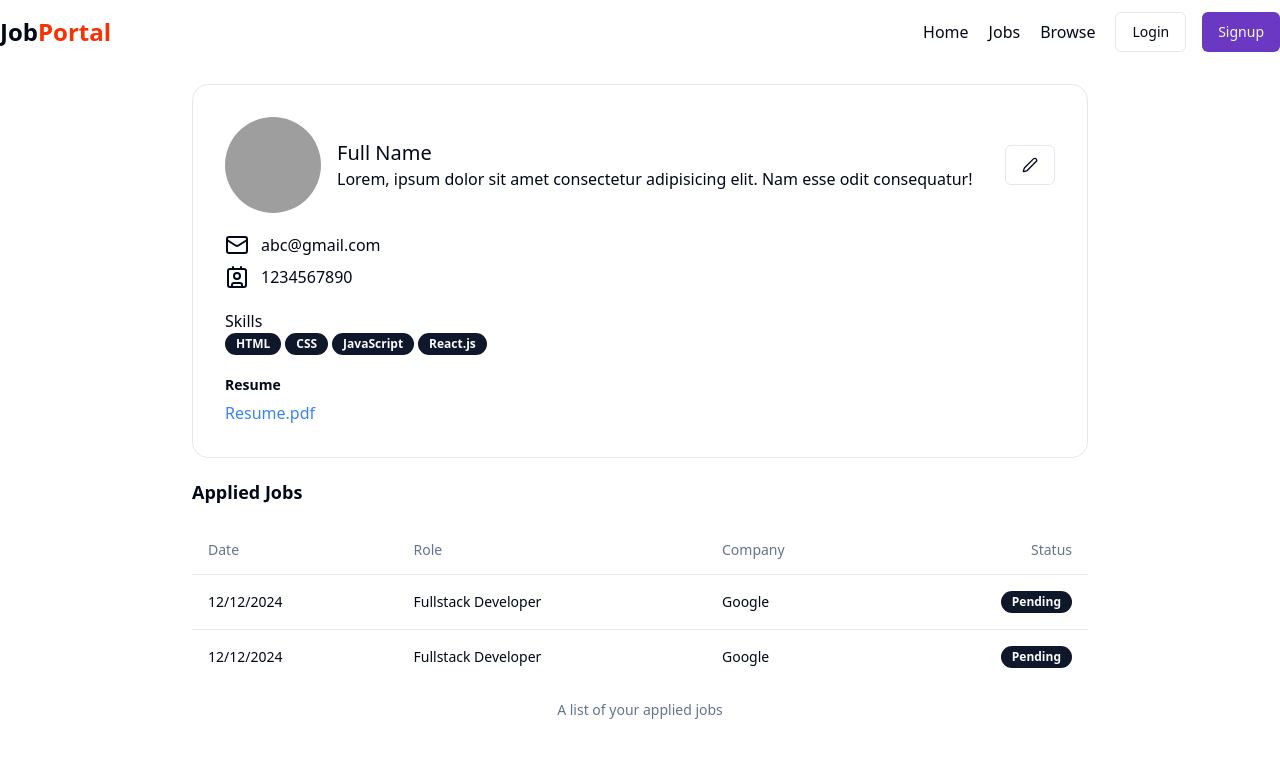
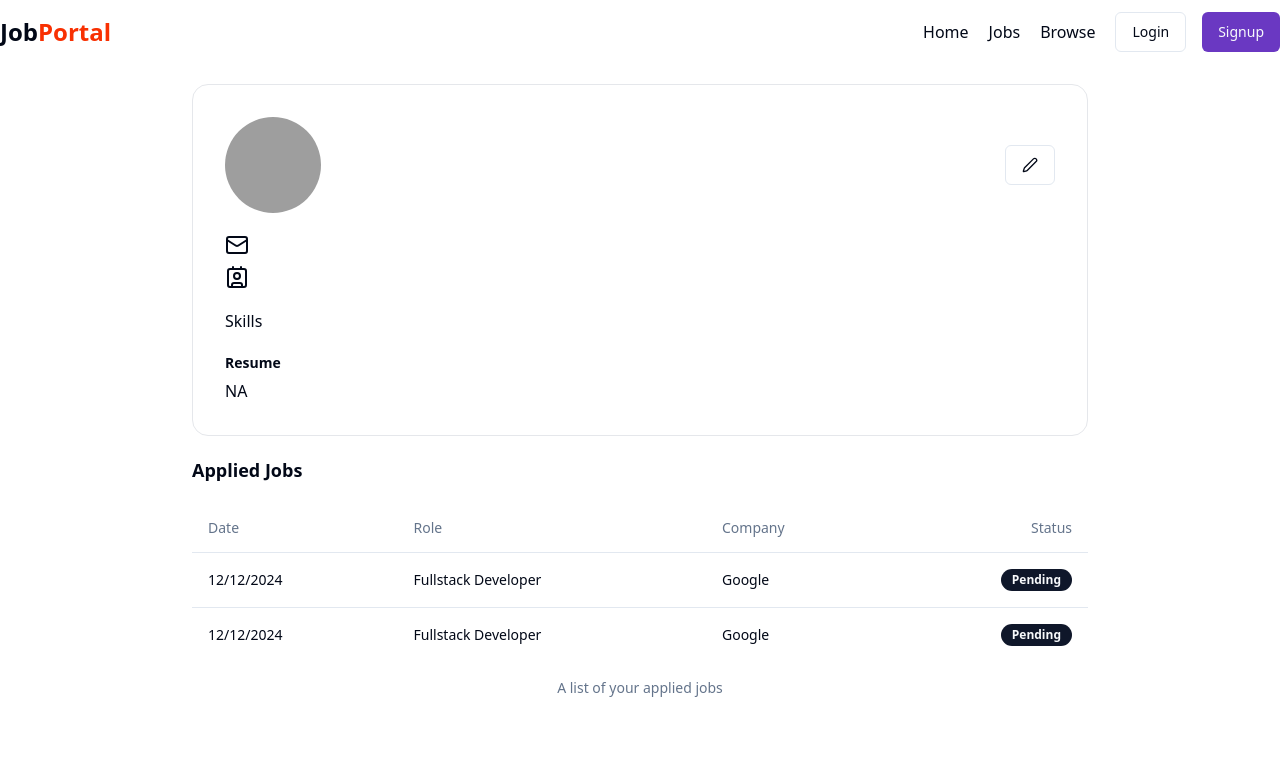
Before and after one commit to AniketJas/job-portal, a React (Vite) app in the folder client/: page /profile in a window 1280 px wide. Shown: the top 758 px of the page. Built offline with nearby package versions, Linux system fonts and the light colour scheme; grey boxes are pictures that could not be loaded.

Commit message:
Porfile page dynamic working

```diff
--- a/client/src/components/Profile.jsx
+++ b/client/src/components/Profile.jsx
@@ -7,13 +7,12 @@ import { Label } from './ui/label'
 import AppliedJobTable from './AppliedJobTable'
 import { useState } from 'react'
 import UpdateProfileDialog from './UpdateProfileDialog'
-
-const skills = ["HTML", "CSS", "JavaScript", "React.js"]
-const isResume = true
+import { useSelector } from 'react-redux'
 
 const Profile = () => {
 
 	const [open, setOpen] = useState(false);
+	const { user } = useSelector(store => store.auth)
 
 	return (
 		<div>
@@ -25,8 +24,8 @@ const Profile = () => {
 							<AvatarImage src="https://github.com/shadcn.png" alt="profile" />
 						</Avatar>
 						<div>
-							<h1 className='font-medium text-xl'>Full Name</h1>
-							<p>Lorem, ipsum dolor sit amet consectetur adipisicing elit. Nam esse odit consequatur!</p>
+							<h1 className='font-medium text-xl'>{user?.fullname}</h1>
+							<p>{user?.profile?.bio}</p>
 						</div>
 					</div>
 					<Button onClick={() => setOpen(true)} className="text-right" variant="outline"><Pen /></Button>
@@ -34,19 +33,19 @@ const Profile = () => {
 				<div className='my-5'>
 					<div className='flex items-center gap-3 my-2'>
 						<Mail />
-						<span>abc@gmail.com</span>
+						<span>{user?.email}</span>
 					</div>
 					<div className='flex items-center gap-3 my-2'>
 						<Contact />
-						<span>1234567890</span>
+						<span>{user?.phoneNumber}</span>
 					</div>
 				</div>
 				<div className='my-5'>
 					<h1>Skills</h1>
 					<div className='flex items-center gap-1'>
 						{
-							skills.length !== 0 ?
-								skills.map((item, index) =>
+							user?.profile?.skills.length !== 0 ?
+								user?.profile?.skills.map((item, index) =>
 									<Badge key={index}>{item}</Badge>
 								) : (
 									<span>NA</span>
@@ -57,8 +56,8 @@ const Profile = () => {
 				<div className='grid w-full max-w-sm items-center gap-1.5'>
 					<Label className="text-sm font-bold">Resume</Label>
 					{
-						isResume ? (
-							<a className='text-blue-500 w-full hover:underline cursor-pointer' target='blank' href="https://youtube.com">Resume.pdf</a>
+						user?.profile?.resumeOriginalName ? (
+							<a className='text-blue-500 w-full hover:underline cursor-pointer' target='blank' href={user?.profile?.resume}>{user?.profile?.resumeOriginalName}</a>
 						) : (
 							<span>NA</span>
 						)
--- a/client/src/components/UpdateProfileDialog.jsx
+++ b/client/src/components/UpdateProfileDialog.jsx
@@ -25,6 +25,7 @@ const UpdateProfileDialog = ({ open, setOpen }) => {
     bio: user?.profile?.bio,
     skills: user?.profile?.skills?.map(skill => skill),
     file: user?.profile?.resume,
+    filename: user?.profile?.resumeOriginalName,
   })
 
   const changeEventHandler = (e) => {
@@ -38,6 +39,9 @@ const UpdateProfileDialog = ({ open, setOpen }) => {
 
   const submitHandler = async (e) => {
     e.preventDefault();
+
+    setLoading(true)
+
     const formData = new FormData();
     formData.append("fullname", input.fullname)
     formData.append("email", input.email)
@@ -64,9 +68,10 @@ const UpdateProfileDialog = ({ open, setOpen }) => {
     } catch (error) {
       console.log(error)
       toast.error(error.response.data.message)
+    } finally {
+      setLoading(false)
     }
     setOpen(false);
-    console.log(input);
   }
 
   return (
@@ -140,6 +145,7 @@ const UpdateProfileDialog = ({ open, setOpen }) => {
                   name="file"
                   accept="application/pdf"
                   onChange={fileChangeHandler}
+                  // value={input.filename || ""}
                   className="col-span-3"
                 />
               </div>
```
